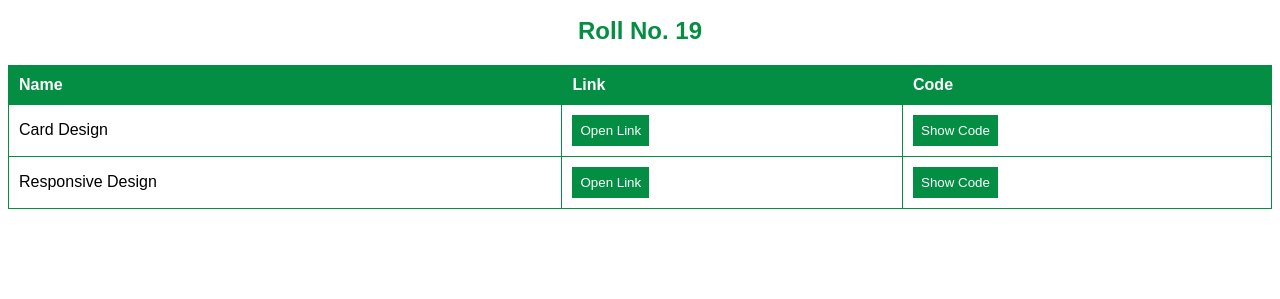
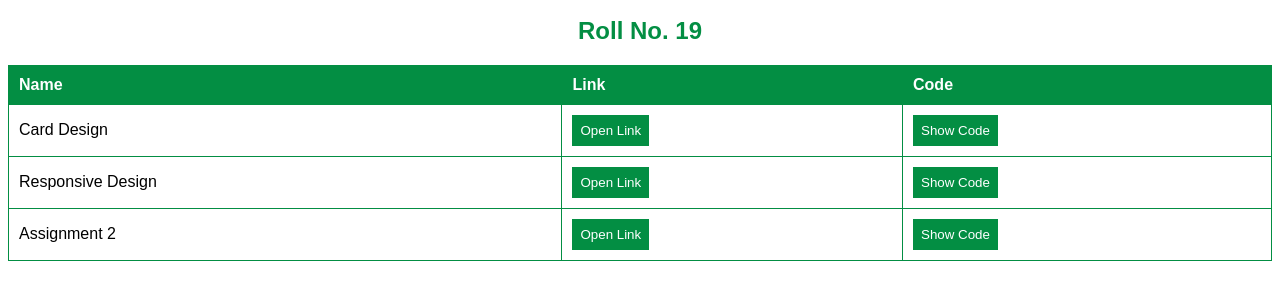
Before and after one commit to AshutoshBhattarai/Intern-Assignment, a plain HTML site: page index.html in a window 1280 px wide. Shown: the part 111-410 px from the top of the page. Drawn offline with Linux system fonts and the light colour scheme.

Commit message:
Updated Assignment

```diff
--- a/index.html
+++ b/index.html
@@ -67,6 +67,11 @@
         <td><button onclick="window.open('./Responsive Design/index.html')">Open Link</button></td>
         <td><button onclick="window.open('https://github.com/AshutoshBhattarai/Intern-Assignment/tree/master/Responsive%20Design')">Show Code</button></td>
       </tr>
+      <tr>
+        <td>Assignment 2</td>
+        <td><button onclick="window.open('./Day 2 Assignment/index.html')">Open Link</button></td>
+        <td><button onclick="window.open('https://github.com/AshutoshBhattarai/Intern-Assignment/tree/master/Day%202%20Assignment')">Show Code</button></td>
+      </tr>
       <!-- Add more rows as needed -->
     </tbody>
   </table>
```
